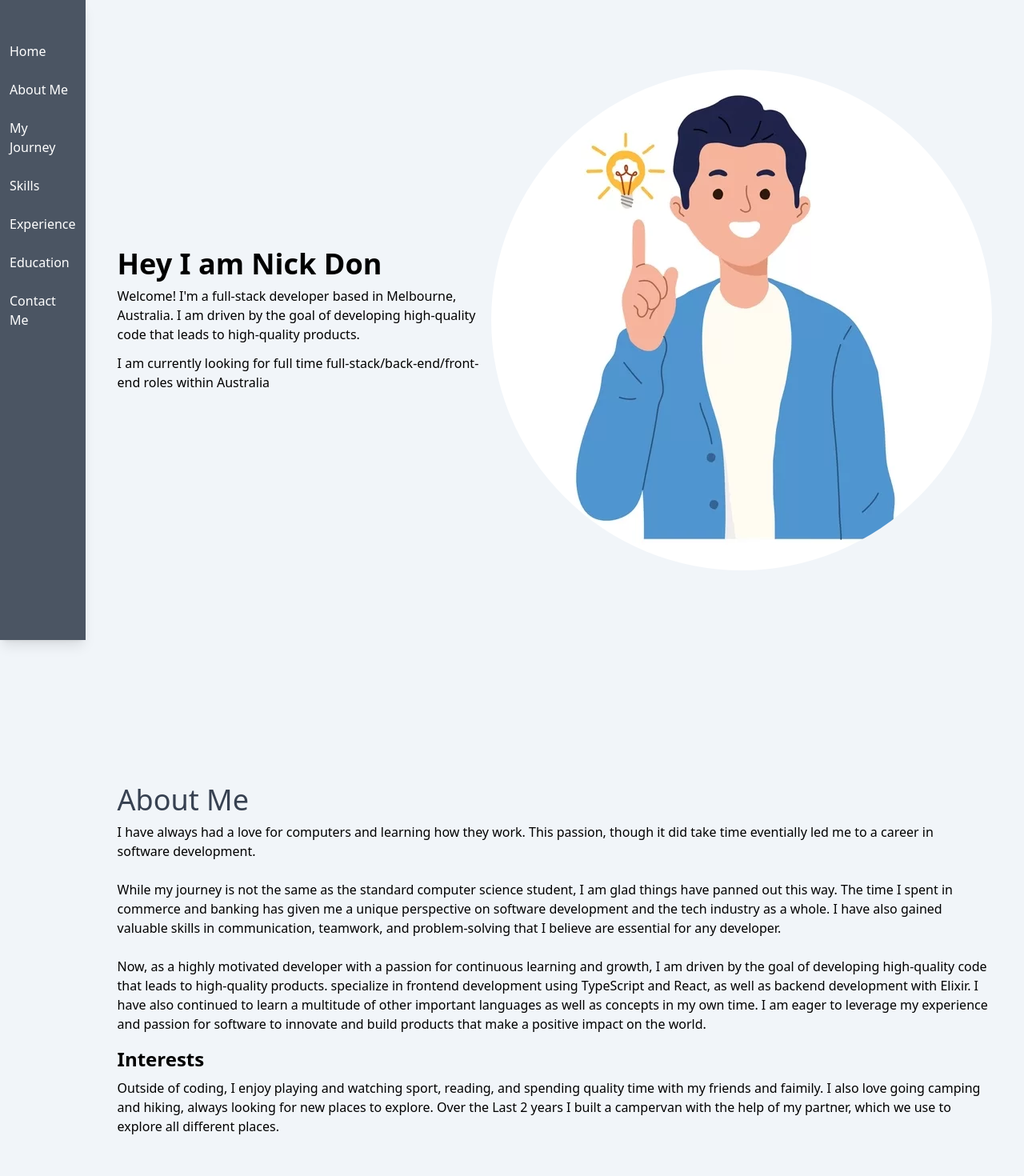
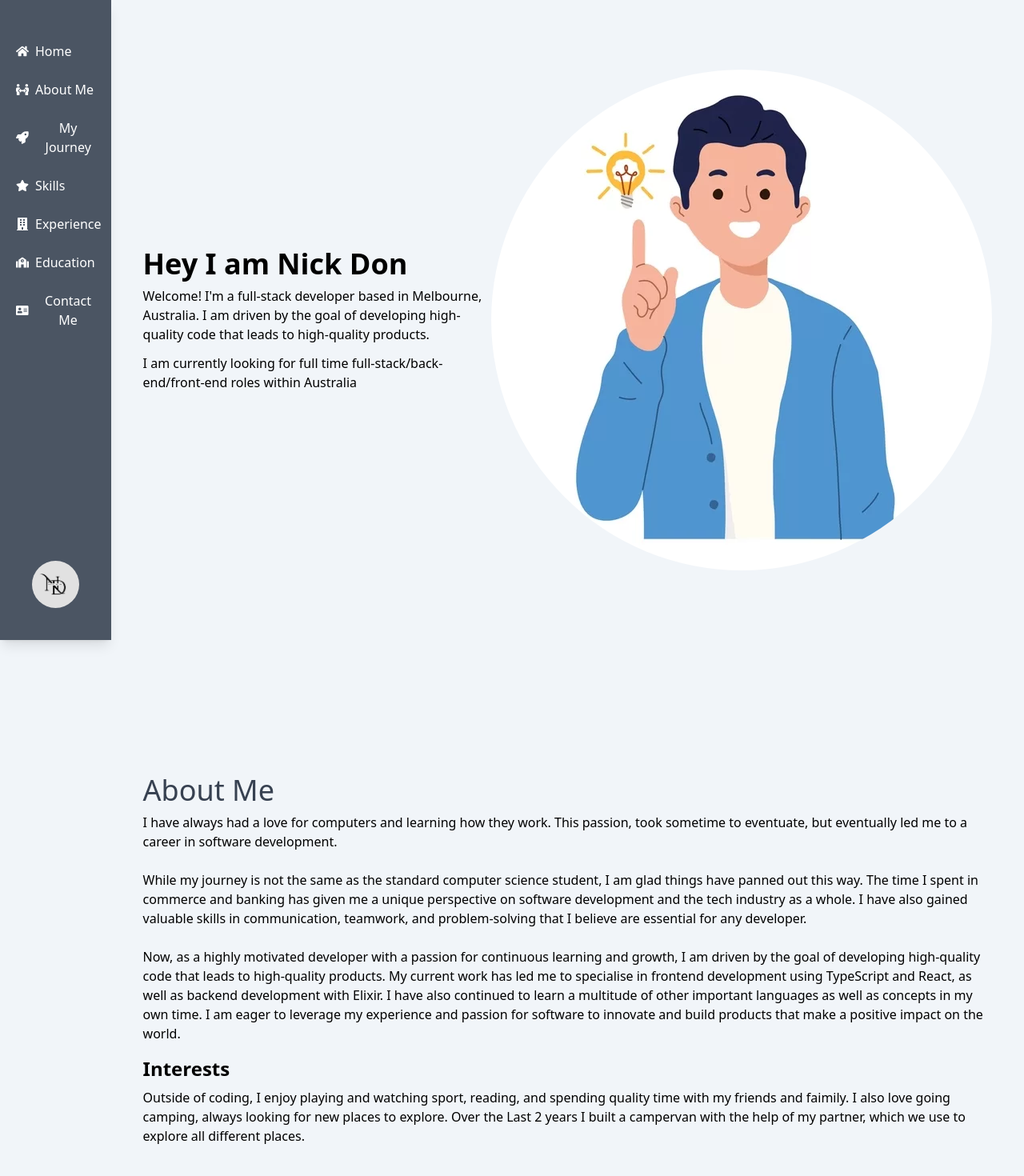
Before and after one commit to ndon97/personalWebsite, a React (Vite) app: page / in a window 1280 px wide. Shown: the top 1470 px of the page at 80% size. Built offline with nearby package versions, Linux system fonts and the light colour scheme.

Commit message:
add scroll sidebar

```diff
--- a/src/App.tsx
+++ b/src/App.tsx
@@ -1,3 +1,4 @@
+import { useRef, MutableRefObject } from 'react';
 import SideBar from './HomePage/Sidebar/Sidebar';
 import HeroBanner from './HomePage/HeroBanner/HeroBanner';
 import About from './HomePage/About/About';
@@ -7,18 +8,64 @@ import Experience from './HomePage/Experience/Experience';
 import Education from './HomePage/Education/Education';
 import ContactMe from './HomePage/ContactMe/ContactMe';
 
+type SectionRefs = {
+  home: MutableRefObject<HTMLDivElement | null>;
+  about: MutableRefObject<HTMLDivElement | null>;
+  journey: MutableRefObject<HTMLDivElement | null>;
+  skills: MutableRefObject<HTMLDivElement | null>;
+  experience: MutableRefObject<HTMLDivElement | null>;
+  education: MutableRefObject<HTMLDivElement | null>;
+  contact: MutableRefObject<HTMLDivElement | null>;
+};
+
 export default function App() {
+  const heroBannerRef = useRef<HTMLDivElement | null>(null);
+  const aboutRef = useRef<HTMLDivElement | null>(null);
+  const myJourneyRef = useRef<HTMLDivElement | null>(null);
+  const skillsRef = useRef<HTMLDivElement | null>(null);
+  const experienceRef = useRef<HTMLDivElement | null>(null);
+  const educationRef = useRef<HTMLDivElement | null>(null);
+  const contactMeRef = useRef<HTMLDivElement | null>(null);
+
+  const scrollToSection = (ref: MutableRefObject<HTMLDivElement | null>) => {
+    ref.current?.scrollIntoView({ behavior: 'smooth' });
+  };
+
+  const sections: SectionRefs = {
+    home: heroBannerRef,
+    about: aboutRef,
+    journey: myJourneyRef,
+    skills: skillsRef,
+    experience: experienceRef,
+    education: educationRef,
+    contact: contactMeRef,
+  };
+
   return (
     <div className="flex justify-between bg-slate-100">
-      <SideBar />
+      <SideBar scrollToSection={scrollToSection} sections={sections} />
       <div className="flex flex-col">
+        <div ref={heroBannerRef}>
           <HeroBanner />
+        </div>
+        <div ref={aboutRef}>
           <About />
+        </div>
+        <div ref={myJourneyRef}>
           <MyJourney />
+        </div>
+        <div ref={skillsRef}>
           <Skills />
+        </div>
+        <div ref={experienceRef}>
           <Experience />
+        </div>
+        <div ref={educationRef}>
           <Education />
+        </div>
+        <div ref={contactMeRef}>
           <ContactMe />
+        </div>
       </div>
     </div>
   );
--- a/src/HomePage/About/About.tsx
+++ b/src/HomePage/About/About.tsx
@@ -4,8 +4,8 @@ export default function About() {
       <div>
         <h1 className="mb-2 text-4xl font-medium text-gray-700">About Me</h1>
         <p className="mr-2">
-          I have always had a love for computers and learning how they work. This passion, though it
-          did take time eventially led me to a career in software development.
+          I have always had a love for computers and learning how they work. This passion, took
+          sometime to eventuate, but eventually led me to a career in software development.
         </p>
         <p className="mt-6">
           While my journey is not the same as the standard computer science student, I am glad
@@ -17,18 +17,18 @@ export default function About() {
         <p className="mt-6">
           Now, as a highly motivated developer with a passion for continuous learning and growth, I
           am driven by the goal of developing high-quality code that leads to high-quality products.
-          specialize in frontend development using TypeScript and React, as well as backend
-          development with Elixir. I have also continued to learn a multitude of other important
-          languages as well as concepts in my own time. I am eager to leverage my experience and
-          passion for software to innovate and build products that make a positive impact on the
-          world.
+          My current work has led me to specialise in frontend development using TypeScript and
+          React, as well as backend development with Elixir. I have also continued to learn a
+          multitude of other important languages as well as concepts in my own time. I am eager to
+          leverage my experience and passion for software to innovate and build products that make a
+          positive impact on the world.
         </p>
         <h2 className="mb-2 pt-4 text-2xl font-bold">Interests</h2>
         <p className="">
           Outside of coding, I enjoy playing and watching sport, reading, and spending quality time
-          with my friends and faimily. I also love going camping and hiking, always looking for new
-          places to explore. Over the Last 2 years I built a campervan with the help of my partner,
-          which we use to explore all different places.
+          with my friends and faimily. I also love going camping, always looking for new places to
+          explore. Over the Last 2 years I built a campervan with the help of my partner, which we
+          use to explore all different places.
         </p>
       </div>
     </div>
--- a/src/HomePage/ContactMe/ContactMe.tsx
+++ b/src/HomePage/ContactMe/ContactMe.tsx
@@ -3,7 +3,7 @@ import { FaMobileAlt, FaEnvelope, FaGithub, FaLinkedin } from 'react-icons/fa';
 
 export default function ContactMe() {
   return (
-    <footer className="flex justify-around bg-white p-10">
+    <footer className="flex w-full justify-around bg-white p-10">
       <ContactMeCard title="Mobile" value="0425273316" icon={<FaMobileAlt size={30} color="" />} />
       <ContactMeCard
         title="Email"
--- a/src/HomePage/Sidebar/Sidebar.tsx
+++ b/src/HomePage/Sidebar/Sidebar.tsx
@@ -1,17 +1,69 @@
 import SidebarItem from './SidebarItem';
+import {
+  FaHome,
+  FaPeopleArrows,
+  FaRocket,
+  FaAddressCard,
+  FaSchool,
+  FaBuilding,
+  FaStar,
+} from 'react-icons/fa';
+import { MutableRefObject } from 'react';
 
-export default function SideBar() {
+type SideBarProps = {
+  scrollToSection: (ref: MutableRefObject<HTMLDivElement | null>) => void;
+  sections: {
+    home: MutableRefObject<HTMLDivElement | null>;
+    about: MutableRefObject<HTMLDivElement | null>;
+    journey: MutableRefObject<HTMLDivElement | null>;
+    skills: MutableRefObject<HTMLDivElement | null>;
+    experience: MutableRefObject<HTMLDivElement | null>;
+    education: MutableRefObject<HTMLDivElement | null>;
+    contact: MutableRefObject<HTMLDivElement | null>;
+  };
+};
+
+export default function SideBar({ scrollToSection, sections }: SideBarProps) {
   return (
-    <div className="sticky left-0 top-0 flex h-screen w-40 flex-col bg-gray-600 text-white shadow-lg">
-      <div className="mt-10">
-        <SidebarItem title="Home" />
-        <SidebarItem title="About Me" />
-        <SidebarItem title="My Journey" />
-        <SidebarItem title="Skills" />
-        <SidebarItem title="Experience" />
-        <SidebarItem title="Education" />
-        <SidebarItem title="Contact Me" />
+    <div className="sticky left-0 top-0 flex h-screen w-2/6 flex-col bg-gray-600 text-white shadow-lg">
+      <div className="ml-2 mt-10 flex flex-col">
+        <SidebarItem
+          title="Home"
+          icon={<FaHome className="mr-2" />}
+          onClick={() => scrollToSection(sections.home)}
+        />
+        <SidebarItem
+          title="About Me"
+          icon={<FaPeopleArrows className="mr-2" />}
+          onClick={() => scrollToSection(sections.about)}
+        />
+        <SidebarItem
+          title="My Journey"
+          icon={<FaRocket className="mr-2" />}
+          onClick={() => scrollToSection(sections.journey)}
+        />
+        <SidebarItem
+          title="Skills"
+          icon={<FaStar className="mr-2" />}
+          onClick={() => scrollToSection(sections.skills)}
+        />
+        <SidebarItem
+          title="Experience"
+          icon={<FaBuilding className="mr-2" />}
+          onClick={() => scrollToSection(sections.experience)}
+        />
+        <SidebarItem
+          title="Education"
+          icon={<FaSchool className="mr-2" />}
+          onClick={() => scrollToSection(sections.education)}
+        />
+        <SidebarItem
+          title="Contact Me"
+          icon={<FaAddressCard className="mr-2" />}
+          onClick={() => scrollToSection(sections.contact)}
+        />
       </div>
+      <img className="absolute bottom-0 rounded-full p-10" src="/assets/logo.png" alt="Nick Don" />
     </div>
   );
 }
--- a/src/HomePage/Sidebar/SidebarItem.tsx
+++ b/src/HomePage/Sidebar/SidebarItem.tsx
@@ -1,11 +1,16 @@
 type SidebarItemProps = {
+  icon: JSX.Element;
   title: string;
+  onClick: () => void;
 };
 
-export default function SidebarItem({ title }: SidebarItemProps) {
+export default function SidebarItem({ icon, title, onClick }: SidebarItemProps) {
   return (
-    <div className="p-3">
-      <p>{title}</p>
-    </div>
+    <button onClick={onClick}>
+      <div className="border-b-3 flex items-center border-red-600 p-3">
+        {icon}
+        <p>{title}</p>
+      </div>
+    </button>
   );
 }
```
Also changed, not shown: public/assets/logo.png (added). Lines whose indentation alone changed are shown as unchanged.
